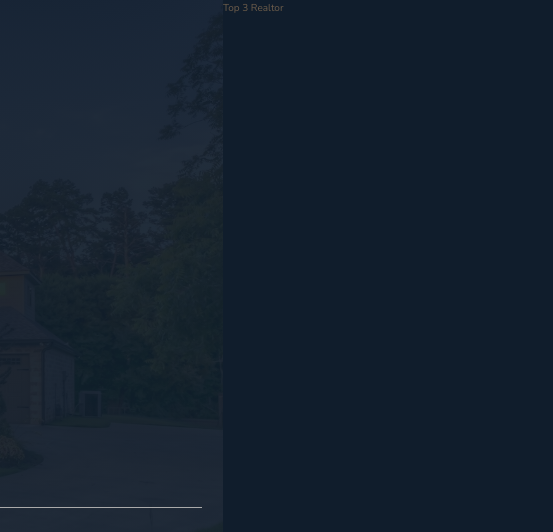
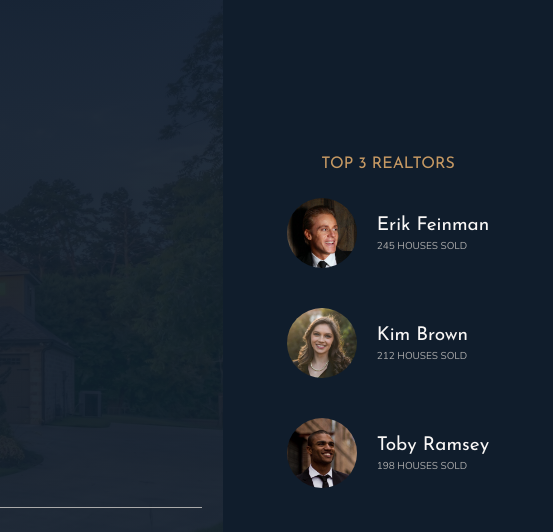
Before and after one commit to SerdarSerifoglu/css-grid-sample-project, a website: page index.html in a window 1280 px wide. Shown: the top 532 px of the page, 727-1280 px from the left. Drawn offline with nearby package versions, Linux system fonts and the light colour scheme.

Commit message:
header top realtors kısmı tamamlandı

```diff
--- a/index.html
+++ b/index.html
@@ -28,7 +28,26 @@
         <img src="img/logo-bi.png" alt="Seen on logo 4" />
       </div>
     </header>
-    <div class="realtors">Top 3 Realtor</div>
+    <div class="realtors">
+      <h3 class="heading-3">Top 3 Realtors</h3>
+      <div class="realtors__list">
+        <img src="img/realtor-1.jpeg" alt="Realtor 1" class="realtors__img" />
+        <div class="realtors__detail">
+          <h4 class="heading-4 heading-4--light">Erik Feinman</h4>
+          <p class="realtors__sold">245 houses sold</p>
+        </div>
+        <img src="img/realtor-2.jpeg" alt="Realtor 2" class="realtors__img" />
+        <div class="realtors__detail">
+          <h4 class="heading-4 heading-4--light">Kim Brown</h4>
+          <p class="realtors__sold">212 houses sold</p>
+        </div>
+        <img src="img/realtor-3.jpeg" alt="Realtor 3" class="realtors__img" />
+        <div class="realtors__detail">
+          <h4 class="heading-4 heading-4--light">Toby Ramsey</h4>
+          <p class="realtors__sold">198 houses sold</p>
+        </div>
+      </div>
+    </div>
     <section class="features">
       <div class="feature">
         <svg class="feature__icon">
--- a/sass/_realtors.scss
+++ b/sass/_realtors.scss
@@ -1,4 +1,31 @@
 .realtors {
   background-color: $color-secondary;
   grid-column: col-start 7 / full-end;
+  padding: 3rem;
+
+  display: grid;
+  align-content: center;
+  justify-content: center;
+  justify-items: center;
+  grid-row-gap: 2rem;
+
+  &__list {
+    display: grid;
+    grid-template-columns: min-content max-content;
+    grid-column-gap: 2rem;
+    grid-row-gap: 5vh;
+    align-items: center;
+  }
+
+  &__img {
+    width: 7rem;
+    border-radius: 50%;
+    display: block;
+  }
+
+  &__sold {
+    text-transform: uppercase;
+    color: $color-grey-light-2;
+    margin-top: -3px;
+  }
 }
```
Also changed, not shown: css/style.css.
